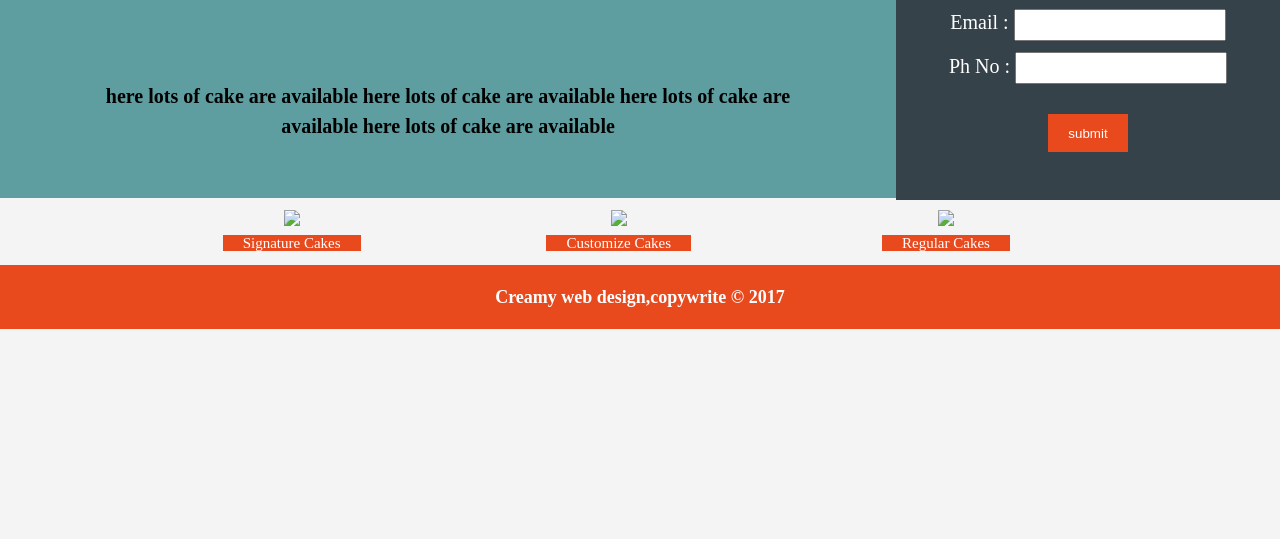
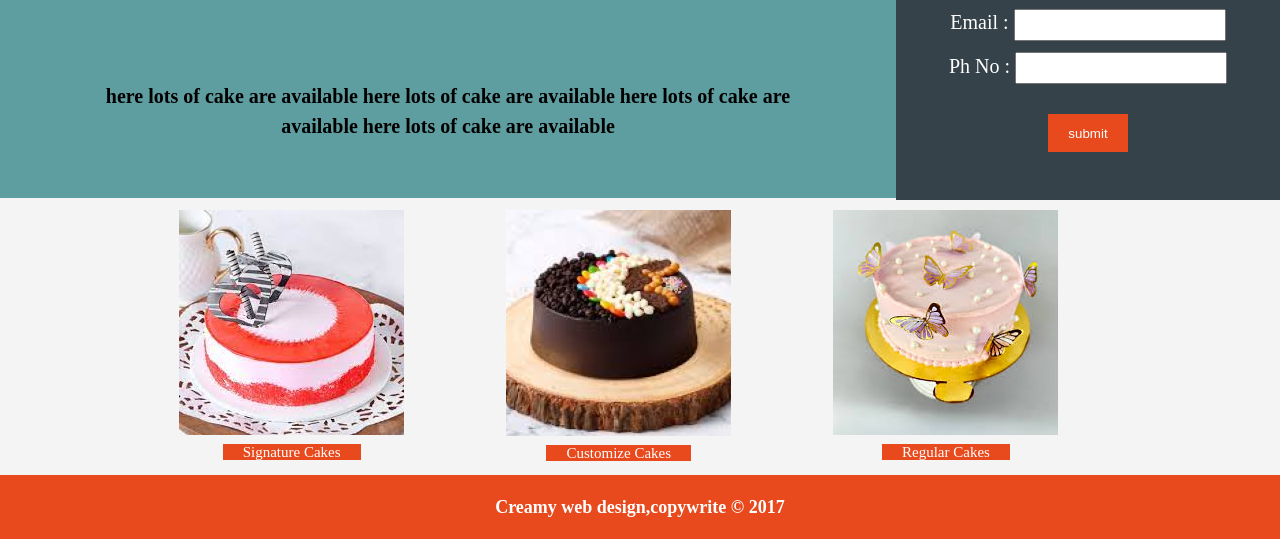
Before and after one commit to HAR134/cake-shop-website, a plain HTML site: page index.html in a window 1280 px wide. Shown: the part 353-892 px from the top of the page. Before the commit the page ends 800 px from the top, so only its background shows below. Drawn offline with Linux system fonts and the light colour scheme; files that its build step writes are made by us from their sources.

Commit message:
Update index.html

```diff
--- a/index.html
+++ b/index.html
@@ -4,7 +4,7 @@
      <meta charset="utf-8">
      <meta name="viewport" content="width=device-width">
      <title>Web Design | Welcome</title>
-     <link rel="stylesheet" href="./CSS/Style.css ">
+     <link rel="stylesheet" href="./style.css ">
 </head>
 <body>
 
@@ -51,15 +51,15 @@
 <section id="menus">
      <div class="container">
           <div class="menu">
-               <img src="../webdesign/IMG/signaturecake.png"><br/>
+               <img src="./signaturecake.png"><br/>
                 <a href="sign_cake.html" <button class="button_1">Signature Cakes</button></a>
           </div>
           <div class="menu">
-               <img src="../webdesign/IMG/customizecake.png"><br/>
+               <img src="./customizecake.png"><br/>
                <a href="cus_cake.html" <button class="button_1">Customize Cakes</button></a>
           </div>
           <div class="menu">
-               <img src="../webdesign/IMG/reg_cake.png"><br/>
+               <img src="./reg_cake.png"><br/>
                <a href="reg_cake.html" <button class="button_1"> Regular Cakes</button></a>
           </div>
      </div>
```
